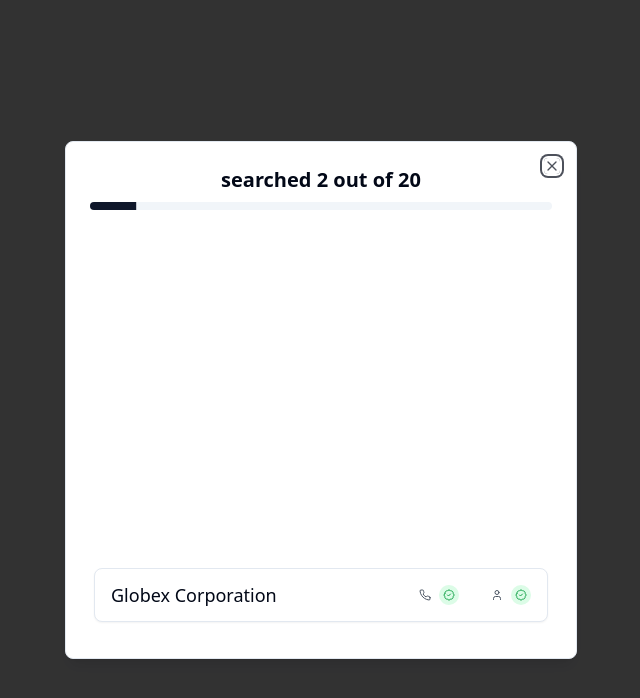
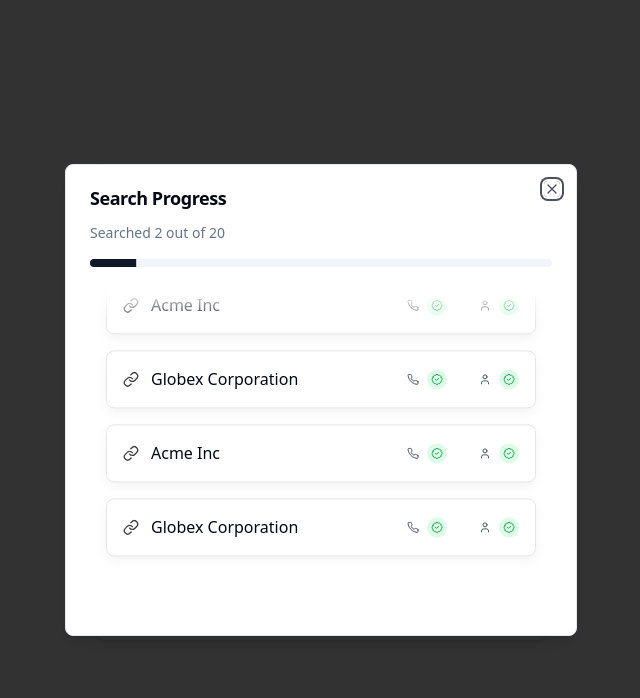
Before and after one commit to rootrobin-rr/kontakt-popup-dashboard, a React (Vite) app: page / in a window 1280 px wide. Both pictures are taken after a click on the button "Search Selected Companies". Shown: the top 698 px of the page, without its empty margins (319-959 px from the left). Built offline with nearby package versions, Linux system fonts and the light colour scheme.

Commit message:
Add animated scrolling cards
Implement a scrolling card component with animation.

```diff
--- a/src/components/SearchStatusPopup.tsx
+++ b/src/components/SearchStatusPopup.tsx
@@ -1,10 +1,9 @@
 
-import React, { useEffect, useState } from "react";
-import { Dialog, DialogContent, DialogTitle } from "@/components/ui/dialog";
+import React, { useEffect } from "react";
+import { Dialog, DialogContent, DialogTitle, DialogDescription } from "@/components/ui/dialog";
 import { Progress } from "@/components/ui/progress";
-import { BadgeCheck, BadgeX, Phone, User, Loader } from "lucide-react";
+import { BadgeCheck, BadgeX, Phone, User, Loader, Link } from "lucide-react";
 import { cn } from "@/lib/utils";
-import { Card } from "@/components/ui/card";
 
 export type StatusType = "success" | "error" | "loading" | "idle";
 
@@ -23,7 +22,6 @@ export interface SearchStatusPopupProps {
 }
 
 const StatusIndicator = ({ status }: { status: StatusType }) => {
-  // Fixed size container to prevent layout shifts
   return (
     <div className="h-5 w-5 flex items-center justify-center">
       {status === "loading" && (
@@ -47,11 +45,11 @@ const StatusIndicator = ({ status }: { status: StatusType }) => {
 
 const CompanyStatusRow = ({ companyName, contactStatus, personStatus }: CompanyStatusProps) => {
   return (
-    <Card className="mb-3">
-      <div className="flex items-center justify-between py-3 px-4">
-        <div className="font-medium text-lg">{companyName}</div>
+    <div className="mt-4 flex items-center gap-3 rounded-lg border border-neutral-200 bg-white p-4 shadow-[0_4px_12px_0_#0000000D]">
+      <Link className="h-4 w-4 text-neutral-700" />
+      <div className="font-medium">{companyName}</div>
 
-        <div className="flex items-center gap-8">
+      <div className="flex items-center ml-auto gap-8">
         <div className="flex items-center gap-2">
           <Phone className="h-3 w-3 text-gray-600" />
           <StatusIndicator status={contactStatus} />
@@ -63,7 +61,6 @@ const CompanyStatusRow = ({ companyName, contactStatus, personStatus }: CompanyS
         </div>
       </div>
     </div>
-    </Card>
   );
 };
 
@@ -75,60 +72,39 @@ export const SearchStatusPopup = ({
   currentAmount,
 }: SearchStatusPopupProps) => {
   const progress = Math.round((currentAmount / totalAmount) * 100);
-  const [visibleCompanies, setVisibleCompanies] = useState<CompanyStatusProps[]>([]);
-
-  // Update visible companies whenever the companies prop changes
-  useEffect(() => {
-    if (companies.length === 0) {
-      setVisibleCompanies([]);
-      return;
-    }
-
-    // Always show the 5 most recent companies (or fewer if there are less than 5)
-    const startIndex = Math.max(0, companies.length - 5);
-    const recentCompanies = companies.slice(startIndex);
-    setVisibleCompanies(recentCompanies);
-  }, [companies]);
 
   return (
     <Dialog open={isOpen} onOpenChange={onClose}>
       <DialogContent className="sm:max-w-md md:max-w-lg">
-        <DialogTitle className="sr-only">Search Progress</DialogTitle>
+        <DialogTitle>Search Progress</DialogTitle>
+        <DialogDescription>
+          Searched {currentAmount} out of {totalAmount}
+        </DialogDescription>
+
         <div className="flex flex-col gap-6">
-          <div className="text-center">
-            <h2 className="text-xl font-semibold mb-2">
-              searched {currentAmount} out of {totalAmount}
-            </h2>
           <Progress value={progress} className="h-2" />
-          </div>
 
-          <div className="relative h-[50vh] overflow-hidden">
-            {visibleCompanies.map((company, index) => {
-              // Calculate position - newer items appear at the bottom
-              const isNewest = index === visibleCompanies.length - 1;
-              const isOldest = index === 0;
-
-              const position = isNewest ? 'bottom' :
-                               isOldest ? 'exiting' : 'visible';
-
-              return (
-                <div
+          <div className="h-[40vh] w-full max-w-full overflow-hidden px-4 [mask-image:linear-gradient(transparent,black_10%,black_90%,transparent)]">
+            <div className="animate-infinite-scroll-y flex flex-col [animation-duration:15s]" style={{ "--scroll": "-50%" } as React.CSSProperties}>
+              {companies.map((company, index) => (
+                <CompanyStatusRow
                   key={`${company.companyName}-${index}`}
-                  className={cn(
-                    "absolute w-full transition-all duration-500 ease-in-out px-1",
-                    position === 'bottom' && "bottom-0 opacity-100 translate-y-0",
-                    position === 'visible' && `bottom-${(visibleCompanies.length - 1 - index) * 25}% opacity-100`,
-                    position === 'exiting' && "bottom-100% opacity-0 translate-y-[-20px]"
-                  )}
-                >
-                  <CompanyStatusRow
                   companyName={company.companyName}
                   contactStatus={company.contactStatus}
                   personStatus={company.personStatus}
                 />
+              ))}
+
+              {/* Duplicate items to create seamless loop */}
+              {companies.length > 0 && companies.map((company, index) => (
+                <CompanyStatusRow
+                  key={`${company.companyName}-duplicate-${index}`}
+                  companyName={company.companyName}
+                  contactStatus={company.contactStatus}
+                  personStatus={company.personStatus}
+                />
+              ))}
             </div>
-              );
-            })}
           </div>
         </div>
       </DialogContent>
--- a/src/pages/Index.tsx
+++ b/src/pages/Index.tsx
@@ -3,6 +3,7 @@ import React, { useState } from "react";
 import { Button } from "@/components/ui/button";
 import { SearchStatusPopup, StatusType, CompanyStatusProps } from "@/components/SearchStatusPopup";
 import { toast } from "sonner";
+import { ScrollArea } from "@/components/ui/scroll-area";
 
 // Mock data for demonstration - expanded to 20 companies
 const mockCompanies = [
@@ -27,6 +28,17 @@ const mockCompanies = [
   "Abstergo Industries",
   "Hanso Foundation"
 ];
+
+// Add this to your tailwind.config.ts:
+// animation: {
+//   "infinite-scroll-y": "infiniteScrollY 25s linear infinite",
+// },
+// keyframes: {
+//   infiniteScrollY: {
+//     from: { transform: "translateY(0)" },
+//     to: { transform: "translateY(calc(-50% - 1rem))" },
+//   },
+// },
 
 const Index = () => {
   const [isSearching, setIsSearching] = useState(false);
@@ -104,7 +116,7 @@ const Index = () => {
             Search for contact information and personnel details for selected companies.
           </p>
 
-          <div className="border rounded-md p-4 max-h-60 overflow-y-auto">
+          <ScrollArea className="h-60 border rounded-md p-4">
             {mockCompanies.map((company, index) => (
               <div key={index} className="flex items-center mb-2 last:mb-0">
                 <input
@@ -116,7 +128,7 @@ const Index = () => {
                 <label htmlFor={`company-${index}`}>{company}</label>
               </div>
             ))}
-          </div>
+          </ScrollArea>
 
           <Button
             className="w-full"
--- a/tailwind.config.ts
+++ b/tailwind.config.ts
@@ -1,3 +1,4 @@
+
 import type { Config } from "tailwindcss";
 
 export default {
@@ -84,11 +85,16 @@ export default {
 					to: {
 						height: '0'
 					}
+				},
+				'infiniteScrollY': {
+					from: { transform: 'translateY(0)' },
+					to: { transform: 'translateY(calc(-50% - 1rem))' }
 				}
 			},
 			animation: {
 				'accordion-down': 'accordion-down 0.2s ease-out',
-				'accordion-up': 'accordion-up 0.2s ease-out'
+				'accordion-up': 'accordion-up 0.2s ease-out',
+				'infinite-scroll-y': 'infiniteScrollY 25s linear infinite'
 			}
 		}
 	},
```
Lines whose indentation alone changed are shown as unchanged.
